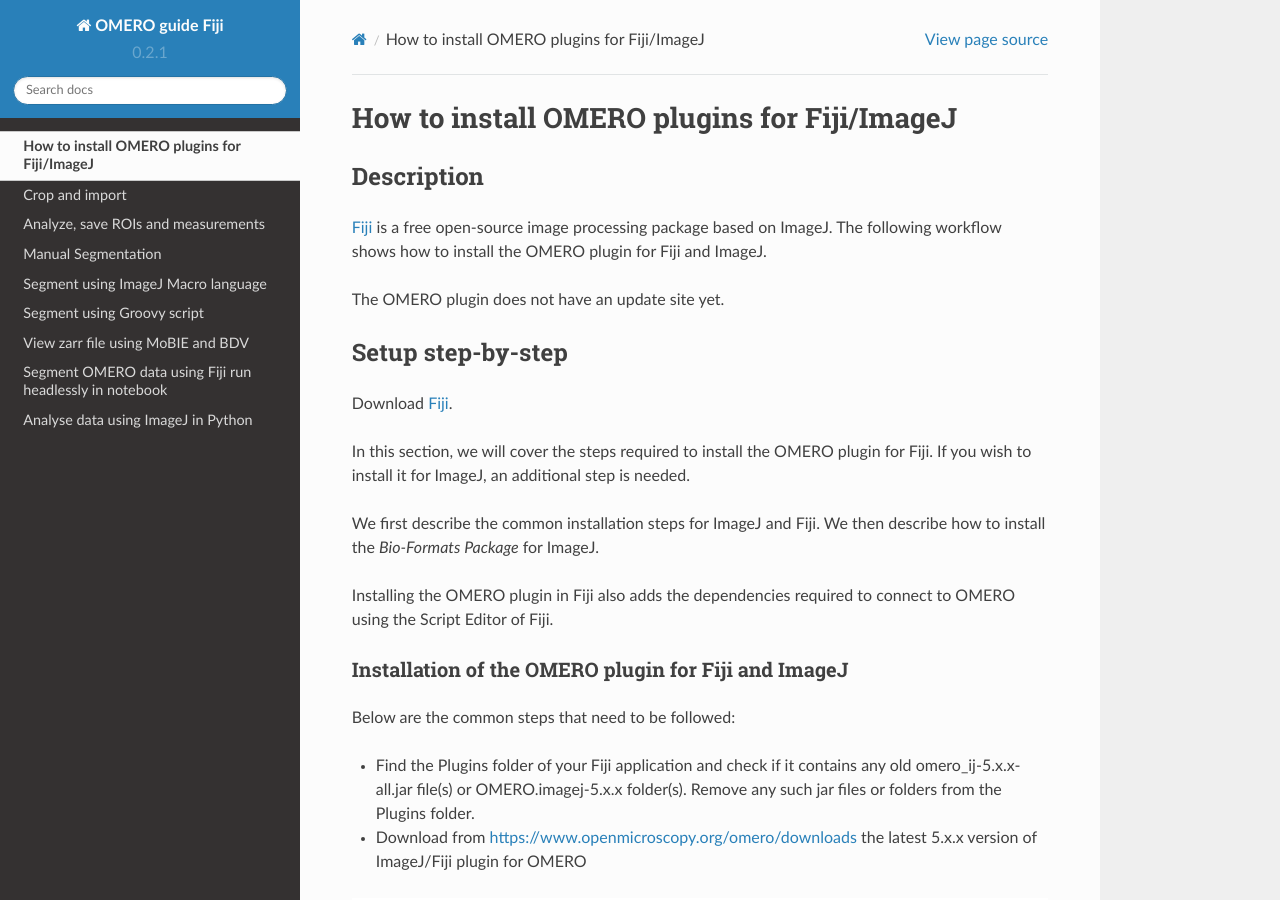
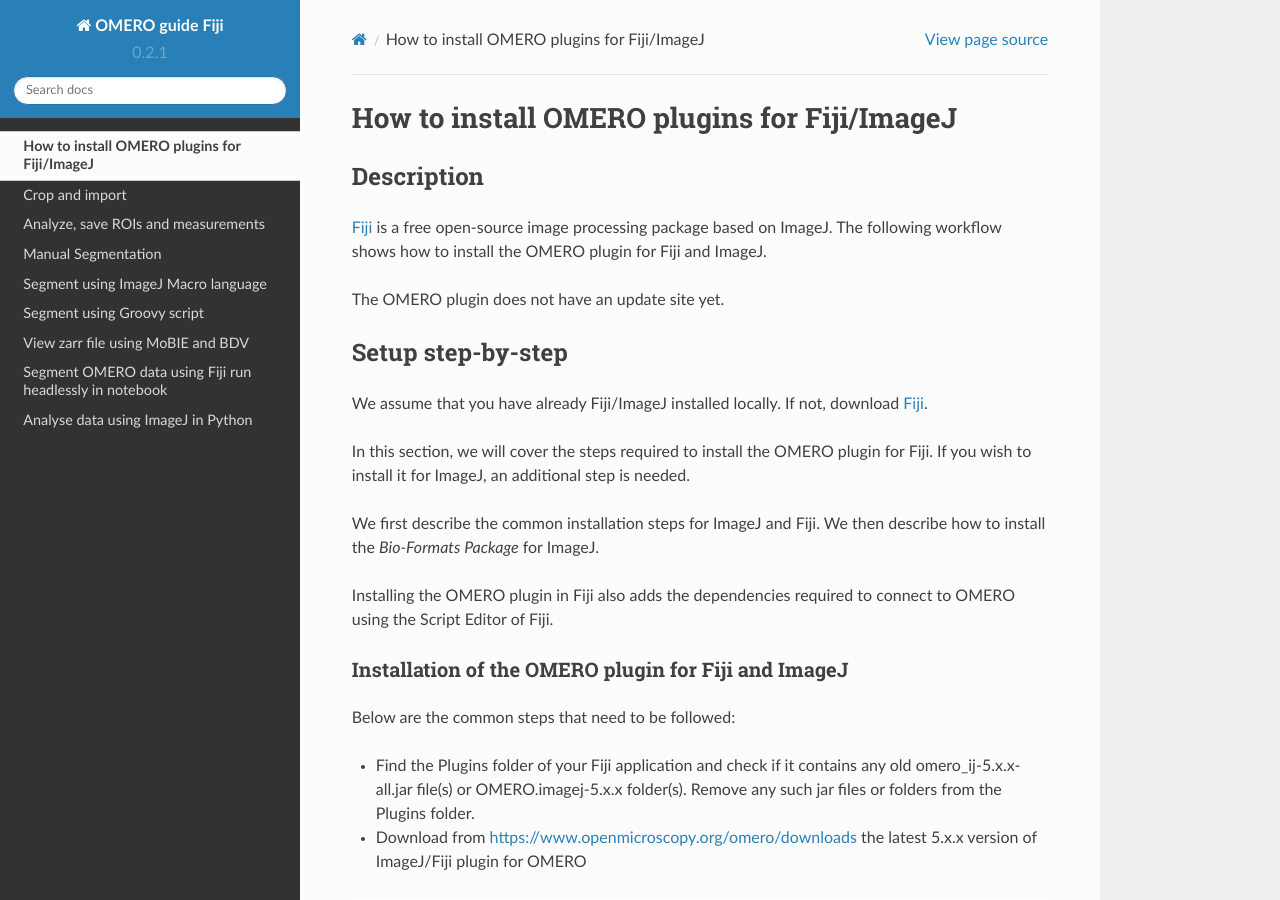
Before and after one commit to ome/omero-guide-fiji, a Sphinx documentation site: the page built from docs/installation.rst, in a window 1280 px wide and 900 px high. Built offline with Sphinx 7.4.7 and the Read the Docs theme 2.0.0, drawn with Linux system fonts in a browser that asks for light colours.

Commit message:
Update docs/installation.rst
Co-authored-by: pwalczysko <p.walczysko@dundee.ac.uk>

```diff
--- a/docs/installation.rst
+++ b/docs/installation.rst
@@ -13,7 +13,7 @@
 Setup step-by-step
 ------------------
 
-Download `Fiji <https://imagej.net/software/fiji/downloads>`__.
+We assume that you have already Fiji/ImageJ installed locally. If not, download `Fiji <https://imagej.net/software/fiji/downloads>`__.
 
 In this section, we will cover the steps required to install the
 OMERO plugin for Fiji. If you wish to install it for ImageJ,
```
